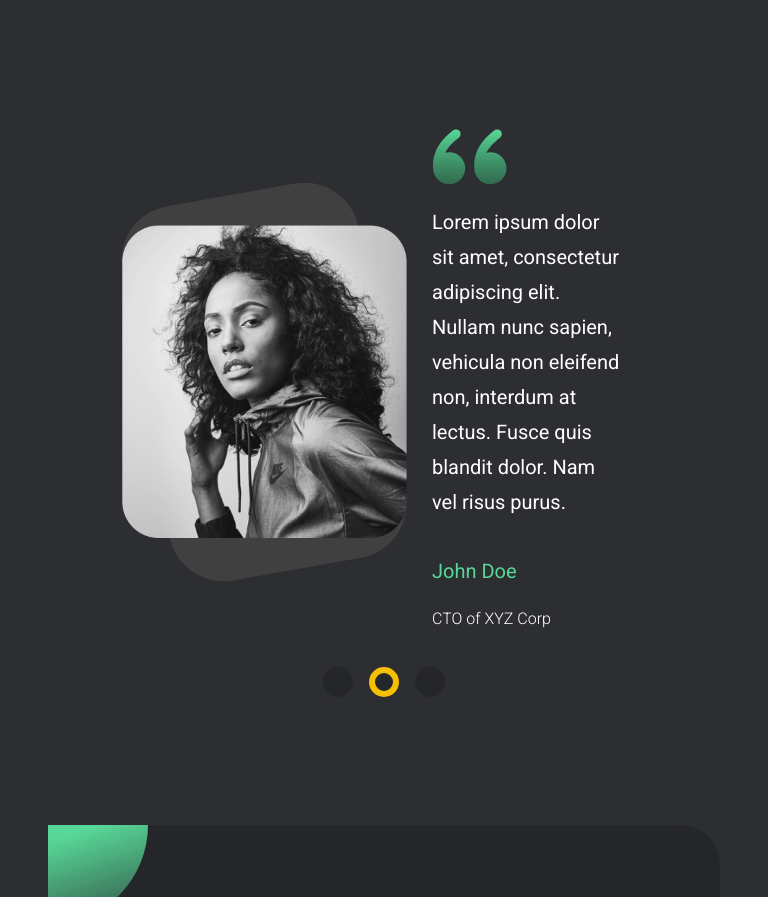
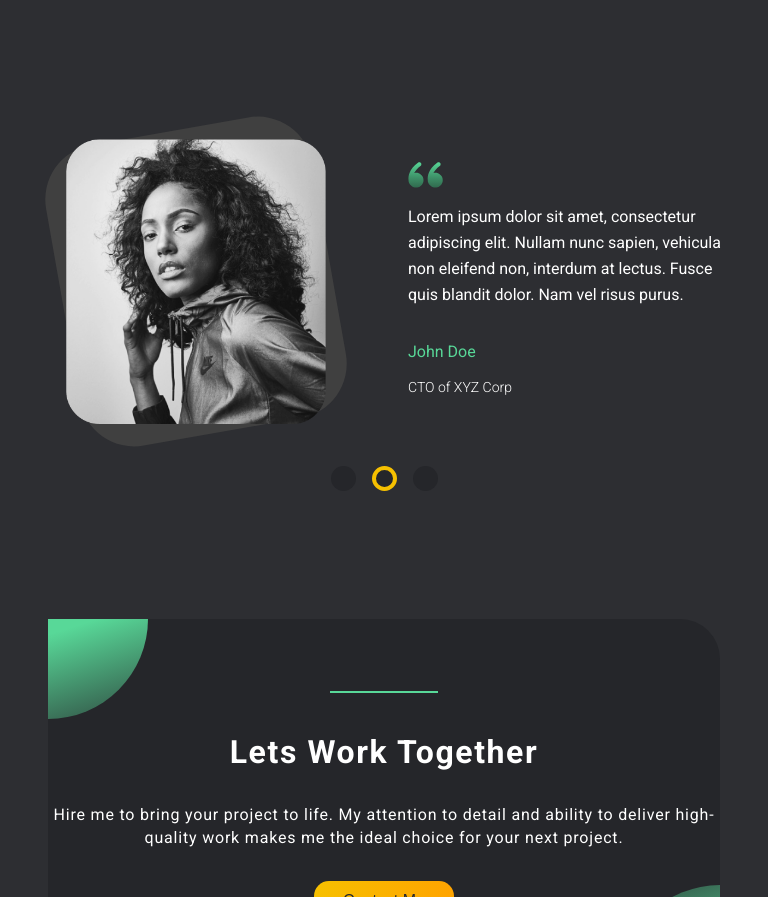
Before and after one commit to tersoo-ahire/Portfolio, a React (Vite) app in the folder project/: page / in a window 768 px wide. Shown: the part 3600-4497 px from the top of the page. Built offline with nearby package versions, Linux system fonts and the light colour scheme.

Commit message:
made testimonial section responsive for large tablets

```diff
--- a/project/src/styles_tablet_large/App.css
+++ b/project/src/styles_tablet_large/App.css
@@ -352,5 +352,44 @@
         top: 5px;
     }
 
+    section {
+        padding: 0em 2em;
+    }
 
+    .testimonial-right img {
+        width: 35px;
+    }
+
+    .img-bg {
+        width: 270px;
+        height: 305px;
+    }
+
+    .img-con {
+        width: 260px;
+        height: 325px;
+    }
+
+    .test-p1 {
+        font-size: 1rem;
+        line-height: 26px;
+    }
+
+    .test-p2 {
+        font-size: 1rem;
+        margin-bottom: 10px;
+    }
+
+    .test-p3 {
+        font-size: 0.875rem;
+    }
+
+    .nav-circle {
+        width: 25px;
+        height: 25px;
+    }
+
+    .active2 {
+        border: 4px solid #F6C000;
+    }
 }
--- a/project/src/styles_tablet_small/App.css
+++ b/project/src/styles_tablet_small/App.css
@@ -343,7 +343,7 @@
     }
 
     section {
-        padding: 0em 1.5em;
+        padding: 0em 2.5em;
     }
 
     .testimonial-container {
```
